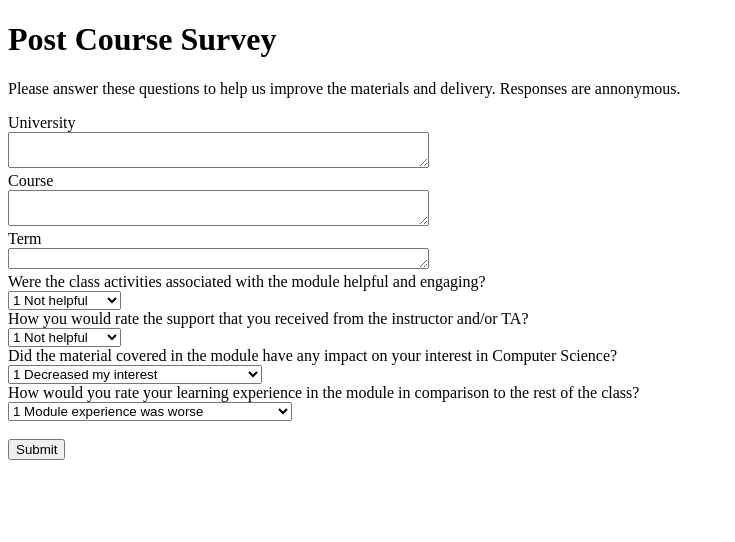
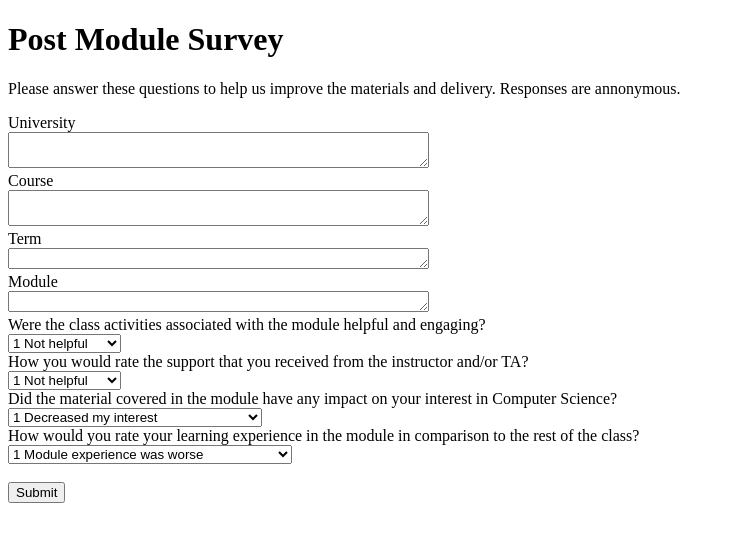
Before and after one commit to bkmgit/ToUCHSurvey, a plain HTML site: page index.html in a window 1280 px wide. Shown: the whole page, without its empty margins (0-735 px from the left). Drawn offline with Linux system fonts and the light colour scheme.

Commit message:
Update titles

```diff
--- a/index.html
+++ b/index.html
@@ -2,10 +2,10 @@
 <html lang="en">
   <head>
     <meta charset="utf-8">
-    <title>Post Course Survey</title>
+    <title>Post Modules Survey</title>
   </head>
 
-<h1>Post Course Survey</h1>
+<h1>Post Module Survey</h1>
 <p>Please answer these questions to help us improve the materials and delivery. Responses are annonymous.</p>
 <form action="https://formcarry.com/s/6sPAxIT9Cyp" method="POST" accept-charset="UTF-8" >
 
@@ -15,6 +15,8 @@
   <textarea id="course" name="course" rows="2" cols="50" value=""></textarea><br>
 <label for="term">Term</label><br>
   <textarea id="term" name="term" rows="1" cols="50" value=""></textarea><br>
+<label for="module">Module</label><br>
+  <textarea id="module" name="module" rows="1" cols="50" value=""></textarea><br>
 
 <label for="helpful_engaging">Were the class activities associated with the module helpful and engaging?</label><br>
 <select id="helpful_engaging" name="helpful_engaging">
```
